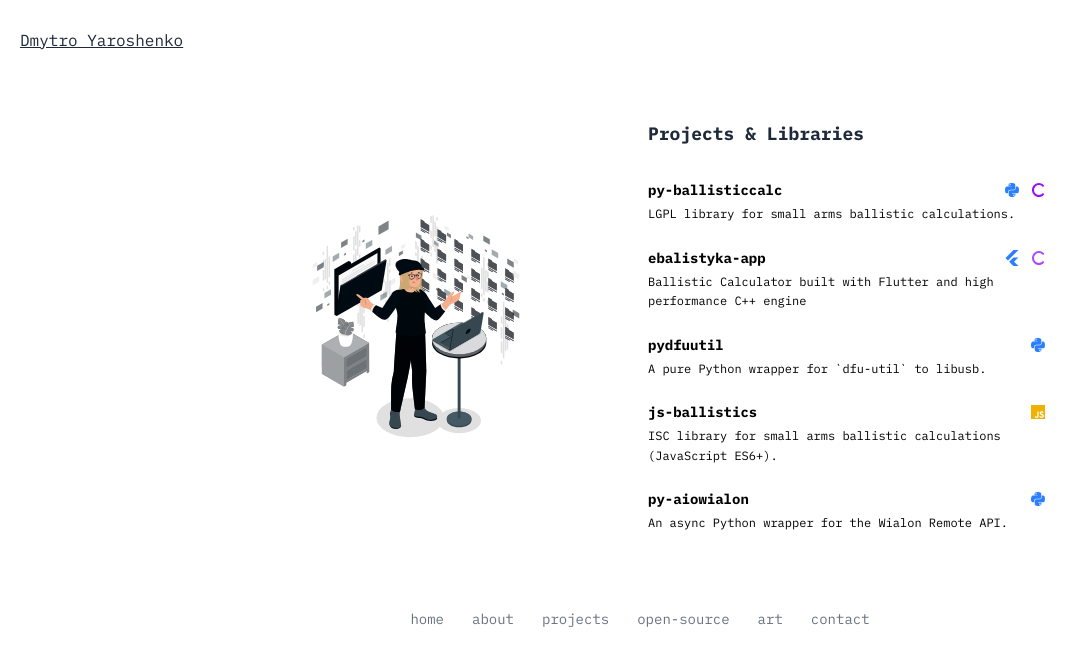
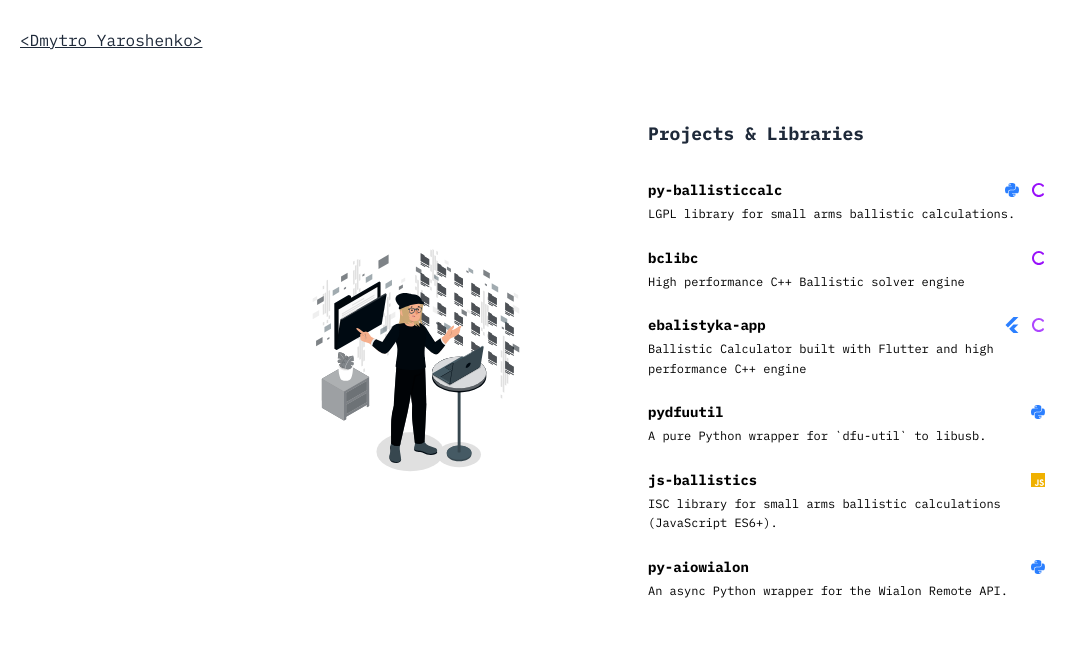
Before and after one commit to o-murphy/o-murphy.github.io, a Next.js app: page /projects in a window 1280 px wide. Shown: the top 653 px of the page, without its empty margins (0-1087 px from the left). Built offline with nearby package versions, Linux system fonts and the light colour scheme.

Commit message:
update: links

```diff
--- a/fetcher.mjs
+++ b/fetcher.mjs
@@ -165,7 +165,18 @@ fetch(baseUrl, {
         const allNodes = data.data.search.nodes || [];
         const publicNodes = filterPrivateNodes(allNodes);
 
-        cropped["data"] = publicNodes;
+        // Репозиторії, які потрібно ПРИХОВАТИ
+        const hideRepos = [
+            "ArcherBC2",            // Додайте інші репозиторії для приховування
+        ];
+
+        // Фільтрація - виключаємо зазначені репозиторії
+        const filteredPRs = publicNodes.filter(pr => {
+            const repoName = pr.baseRepository?.name;
+            return !hideRepos.includes(repoName);
+        });
+
+        cropped["data"] = filteredPRs;
 
         var open = 0;
         var closed = 0;
@@ -208,7 +219,19 @@ fetch(baseUrl, {
         const allNodes = data.data.search.nodes || [];
         const publicIssues = filterPrivateNodes(allNodes);
 
-        cropped["data"] = publicIssues;
+        // Репозиторії, які потрібно ПРИХОВАТИ
+        const hideRepos = [
+            "ArcherBC2",
+            // Додайте інші репозиторії для приховування
+        ];
+
+        // Фільтрація - виключаємо зазначені репозиторії
+        const filteredIssues = publicIssues.filter(issue => {
+            const repoName = issue.repository?.name;
+            return !hideRepos.includes(repoName); // NOT hideRepos
+        });
+
+        cropped["data"] = filteredIssues;
 
         var open = 0;
         var closed = 0;
--- /dev/null
+++ b/public/links.json
@@ -0,0 +1,78 @@
+{
+    "projects": [
+        {
+            "title": "py-ballisticcalc",
+            "url": "https://github.com/o-murphy/py-ballisticcalc",
+            "desc": "LGPL library for small arms ballistic calculations.",
+            "icons": [
+                {
+                    "name": "python",
+                    "color": "text-blue-500"
+                },
+                {
+                    "name": "c",
+                    "color": "text-purple-600"
+                }
+            ]
+        },
+        {
+            "title": "bclibc",
+            "url": "https://github.com/ballistics-lab/bclibc",
+            "desc": "High performance C++ Ballistic solver engine",
+            "icons": [
+                {
+                    "name": "c",
+                    "color": "text-purple-600"
+                }
+            ]
+        },
+        {
+            "title": "ebalistyka-app",
+            "url": "https://github.com/o-murphy/ebalistyka-app",
+            "desc": "Ballistic Calculator built with Flutter and high performance C++ engine",
+            "icons": [
+                {
+                    "name": "flutter",
+                    "color": "text-blue-500"
+                },
+                {
+                    "name": "c",
+                    "color": "text-purple-500"
+                }
+            ]
+        },
+        {
+            "title": "pydfuutil",
+            "url": "https://github.com/o-murphy/pydfuutil",
+            "desc": "A pure Python wrapper for `dfu-util` to libusb.",
+            "icons": [
+                {
+                    "name": "python",
+                    "color": "text-blue-500"
+                }
+            ]
+        },
+        {
+            "title": "js-ballistics",
+            "url": "https://github.com/o-murphy/js-ballistics",
+            "desc": "ISC library for small arms ballistic calculations (JavaScript ES6+).",
+            "icons": [
+                {
+                    "name": "js",
+                    "color": "text-yellow-500"
+                }
+            ]
+        },
+        {
+            "title": "py-aiowialon",
+            "url": "https://github.com/o-murphy/py-aiowialon",
+            "desc": "An async Python wrapper for the Wialon Remote API.",
+            "icons": [
+                {
+                    "name": "python",
+                    "color": "text-blue-500"
+                }
+            ]
+        }
+    ]
+}
--- a/src/app/projects/page.tsx
+++ b/src/app/projects/page.tsx
@@ -2,13 +2,48 @@
 
 import MProjectsImg from '@/components/images/MProjectsImg';
 import { Template } from '@/components/template';
+import { ProjectInfo } from '@/types/opensource';
 import { faFlutter, faJs, faPython } from '@fortawesome/free-brands-svg-icons';
 import { faC } from '@fortawesome/free-solid-svg-icons';
 import { FontAwesomeIcon } from '@fortawesome/react-fontawesome';
 import Link from 'next/link';
+import { useEffect, useState } from 'react';
 
+// Мапінг назв іконок до компонентів FontAwesome
+const iconMap: Record<string, any> = {
+  'python': faPython,
+  'flutter': faFlutter,
+  'js': faJs,
+  'c': faC,
+};
 
 export default function ProjectsPage() {
+  const [projects, setProjects] = useState<ProjectInfo[]>([]);
+  const [loading, setLoading] = useState(true);
+
+  useEffect(() => {
+    fetch('/links.json')
+      .then(res => res.json())
+      .then(data => {
+        setProjects(data.projects || []);
+        setLoading(false);
+      })
+      .catch(err => {
+        console.error('Error loading projects:', err);
+        setLoading(false);
+      });
+  }, []);
+
+  if (loading) {
+    return (
+      <Template>
+        <div className="w-full max-w-4xl p-8 text-center">
+          <p>Loading projects...</p>
+        </div>
+      </Template>
+    );
+  }
+
   return (
     <Template>
       <div className="w-full max-w-4xl p-8">
@@ -21,58 +56,28 @@ export default function ProjectsPage() {
           <div className="md:w-1/2">
             <h2 className="text-lg p-2 font-bold mb-4 text-center md:text-left">Projects & Libraries</h2>
             <div className="space-y-2">
-
-                            <Link href="https://github.com/o-murphy/py-ballisticcalc"
-                                className="block p-2 text-black hover:bg-black hover:text-white transition-colors">
+              {projects.map((project) => (
+                <Link
+                  key={project.title}
+                  href={project.url}
+                  target="_blank"
+                  className="block p-2 text-black hover:bg-black hover:text-white transition-colors"
+                >
                   <div className="flex justify-between items-center">
-                                    <h3 className="font-bold text-sm">py-ballisticcalc</h3>
+                    <h3 className="font-bold text-sm">{project.title}</h3>
                     <div className="flex gap-1.5">
-                                        <FontAwesomeIcon icon={faPython} className="w-4 h-4 text-blue-500" />
-                                        <FontAwesomeIcon icon={faC} className="w-4 h-4 text-purple-600" />
+                      {project.icons.map((icon, idx) => (
+                        <FontAwesomeIcon
+                          key={idx}
+                          icon={iconMap[icon.name]}
+                          className={`w-4 h-4 ${icon.color}`}
+                        />
+                      ))}
                     </div>
                   </div>
-                                <p className="text-xs font-light leading-relaxed mt-1">LGPL library for small arms ballistic calculations.</p>
+                  <p className="text-xs font-light leading-relaxed mt-1">{project.desc}</p>
                 </Link>
-
-                            <Link href="https://github.com/o-murphy/ebalistyka-app"
-                                className="block p-2 text-black hover:bg-black hover:text-white transition-colors">
-                                <div className="flex justify-between items-center">
-                                    <h3 className="font-bold text-sm">ebalistyka-app</h3>
-                                    <div className="flex gap-1.5">
-                                        <FontAwesomeIcon icon={faFlutter} className="w-4 h-4 text-blue-500" />
-                                        <FontAwesomeIcon icon={faC} className="w-4 h-4 text-purple-500" />
-                                    </div>
-                                </div>
-                                <p className="text-xs font-light leading-relaxed mt-1">Ballistic Calculator built with Flutter and high performance C++ engine</p>
-                            </Link>
-
-
-                            <Link href="https://github.com/o-murphy/pydfuutil"
-                                className="block p-2 text-black hover:bg-black hover:text-white transition-colors">
-                                <div className="flex justify-between items-center">
-                                    <h3 className="font-bold text-sm">pydfuutil</h3>
-                                    <FontAwesomeIcon icon={faPython} className="w-4 h-4 text-blue-500" />
-                                </div>
-                                <p className="text-xs font-light leading-relaxed mt-1">A pure Python wrapper for `dfu-util` to libusb.</p>
-                            </Link>
-
-                            <Link href="https://github.com/o-murphy/js-ballistics"
-                                className="block p-2 text-black hover:bg-black hover:text-white transition-colors">
-                                <div className="flex justify-between items-center">
-                                    <h3 className="font-bold text-sm">js-ballistics</h3>
-                                    <FontAwesomeIcon icon={faJs} className="w-4 h-4 text-yellow-500" />
-                                </div>
-                                <p className="text-xs font-light leading-relaxed mt-1">ISC library for small arms ballistic calculations (JavaScript ES6+).</p>
-                            </Link>
-
-                            <Link href="https://github.com/o-murphy/py-aiowialon"
-                                className="block p-2 text-black hover:bg-black hover:text-white transition-colors">
-                                <div className="flex justify-between items-center">
-                                    <h3 className="font-bold text-sm">py-aiowialon</h3>
-                                    <FontAwesomeIcon icon={faPython} className="w-4 h-4 text-blue-500" />
-                                </div>
-                                <p className="text-xs font-light leading-relaxed mt-1">An async Python wrapper for the Wialon Remote API.</p>
-                            </Link>
+              ))}
             </div>
           </div>
         </section>
--- a/src/components/header.tsx
+++ b/src/components/header.tsx
@@ -1,12 +1,11 @@
 import Link from 'next/link';
-import React from 'react';
 
 
 export const Header = () => {
     return (
         <header className="py-6 px-4 flex justify-start w-full">
             <Link href="/" className="hover:bg-black hover:text-white p-1">
-                <h1 className="text-l underline">Dmytro Yaroshenko</h1>
+                <h1 className="text-l underline">{"<Dmytro Yaroshenko>"}</h1>
             </Link>
         </header>
     )
--- a/src/components/opensource/Issues.tsx
+++ b/src/components/opensource/Issues.tsx
@@ -34,10 +34,10 @@ export default function Issues({ issues, limit = 20, id }: IssuesProps) {
           (✅ {closedIssues} closed, 🟢 {openIssues} open)
         </span>
       </h2>
-      <div className="border rounded-lg bg-gray-50 overflow-hidden">
+      <div className="border border-gray-400 rounded-lg bg-white-50 overflow-hidden">
         <div className="space-y-3 max-h-96 overflow-y-auto p-6">
           {displayIssues.map((issue) => (
-            <div key={issue.url} className="border rounded-lg p-4 hover:shadow-md transition-shadow bg-white">
+            <div key={issue.url} className="border border-gray-300 rounded-lg p-5 hover:bg-gray-100 transition-colors bg-white">
               <Link href={issue.url} target="_blank" className="block">
                 <div className="flex justify-between items-start gap-2">
                   <span className="font-semibold text-blue-600 hover:underline text-sm line-clamp-2">
--- a/src/components/opensource/Projects.tsx
+++ b/src/components/opensource/Projects.tsx
@@ -76,7 +76,7 @@ export default function Projects({ projects }: ProjectsProps) {
       <h2 className="text-2xl font-bold mb-4">Pinned Projects</h2>
       <div className="grid md:grid-cols-2 gap-6">
         {projects.map((project) => (
-          <div key={project.url} className="border rounded-lg p-5 hover:shadow-lg transition-shadow bg-white">
+          <div key={project.url} className="border border-gray-300 rounded-lg p-5 hover:bg-gray-100 transition-colors bg-white">
             <Link href={project.url} target="_blank" className="block">
               <h3 className="text-xl font-semibold text-blue-600 hover:underline mb-2">
                 {project.name}
@@ -89,7 +89,7 @@ export default function Projects({ projects }: ProjectsProps) {
                 {project.languages?.map((lang) => (
                   <span
                     key={lang.name}
-                    className="inline-flex items-center gap-1.5 text-xs bg-gray-100 px-2.5 py-1.5 rounded-full"
+                    className="inline-flex items-center gap-1.5 text-xs bg-blue-200 px-2.5 py-1.5 rounded-full"
                     title={lang.name}
                   >
                     {getLanguageIcon(lang.name)}
--- a/src/components/opensource/PullRequests.tsx
+++ b/src/components/opensource/PullRequests.tsx
@@ -30,10 +30,10 @@ export default function PullRequests({ pullRequests, limit = 20, id }: PullReque
           (✅ {mergedPRs} merged, 🟢 {openPRs} open, ❌ {closedPRs} closed)
         </span>
       </h2>
-      <div className="border rounded-lg bg-gray-50 overflow-hidden">
+      <div className="border border-gray-400 rounded-lg bg-white-50 overflow-hidden">
         <div className="space-y-3 max-h-96 overflow-y-auto p-6">
           {displayPRs.map((pr) => (
-            <div key={pr.url} className="border rounded-lg p-4 hover:shadow-md transition-shadow bg-white">
+            <div key={pr.url} className="border border-gray-300 rounded-lg p-5 hover:bg-gray-100 transition-colors bg-white">
               <Link href={pr.url} target="_blank" className="block">
                 <div className="flex justify-between items-start gap-2">
                   <span className="font-semibold text-blue-600 hover:underline text-sm line-clamp-2">
```
Also changed, not shown: src/types/opensource.ts (+13 -0 lines). Lines whose indentation alone changed are shown as unchanged.
